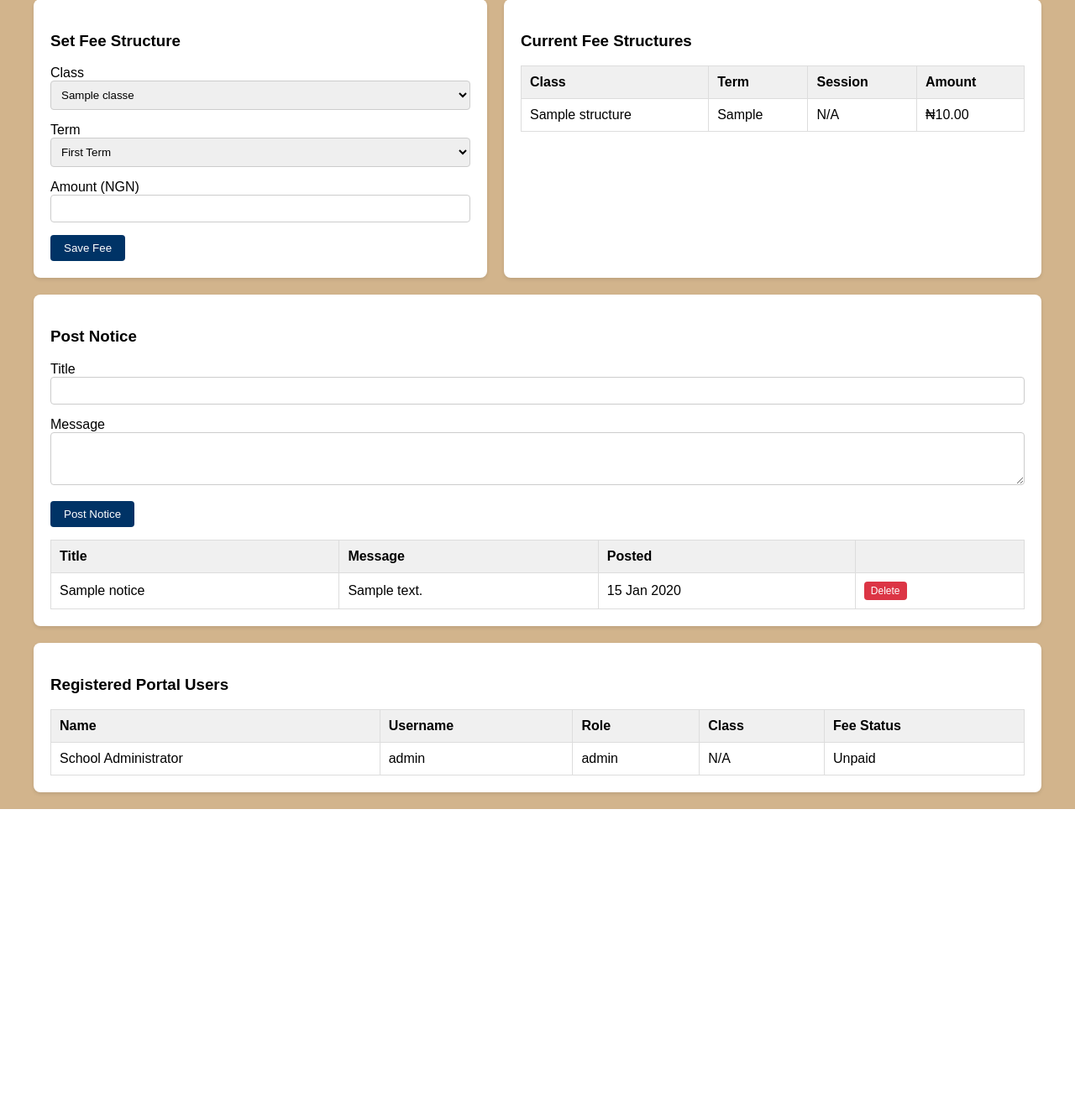
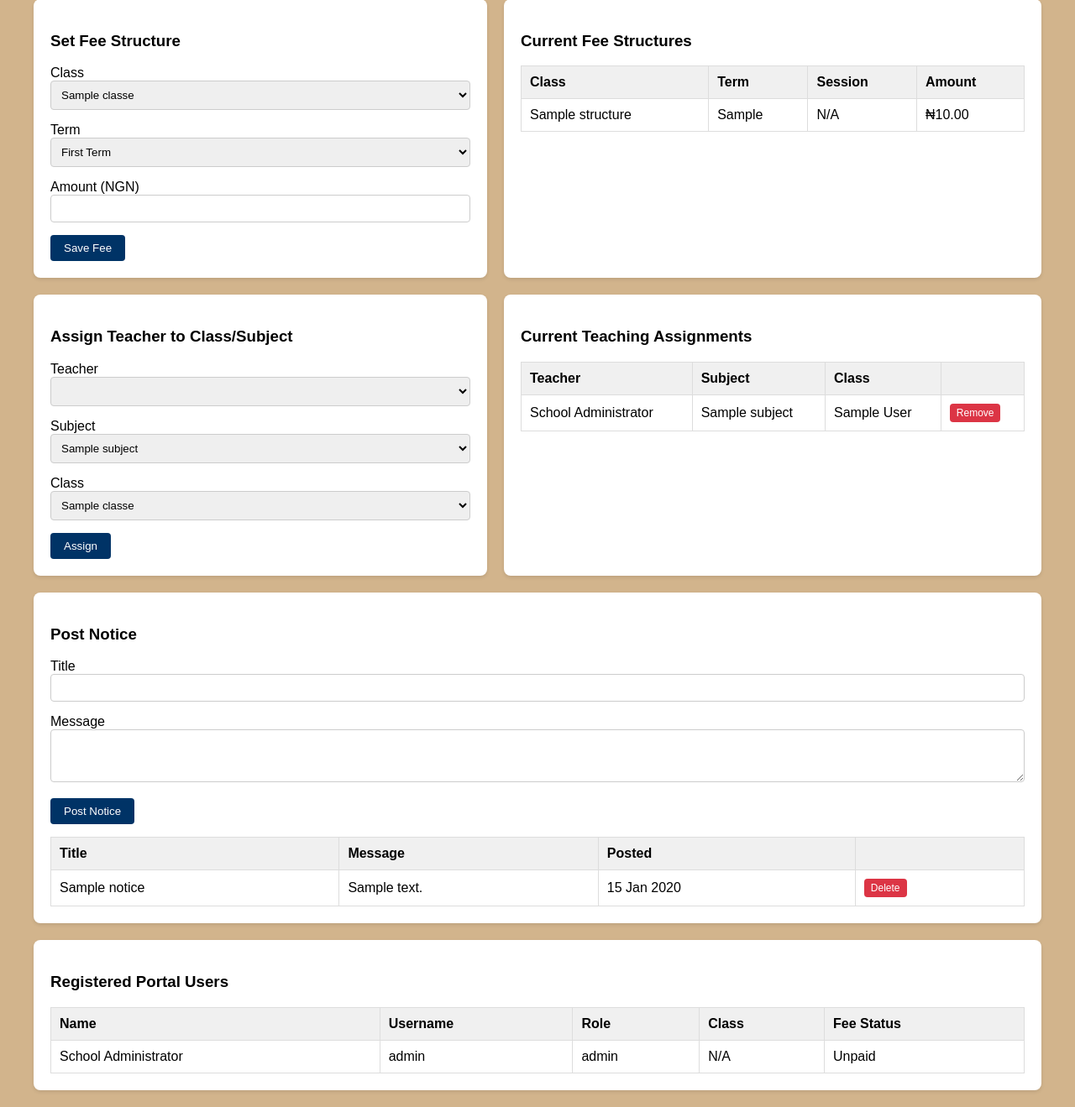
Before and after one commit to rufusofuzor123/prudenceinternationalschool_portal, a Flask app: page /admin/dashboard in a window 1280 px wide. Shown: the part 1966-3285 px from the top of the page at 84% size. Before the commit the page ends 2930 px from the top, so only its background shows below. Run offline with Flask 3, Linux system fonts and the light colour scheme; a user stored in the database is signed in; tables that the repository leaves empty hold one stand-in row (values such as "Sample post"); lists and menus that the app fills with data are empty.

Commit message:
Add teacher-subject-class assignment management (admin)

```diff
--- a/app.py
+++ b/app.py
@@ -121,6 +121,17 @@ class Notice(db.Model):
     title = db.Column(db.String(150), nullable=False)
     body = db.Column(db.Text, nullable=False)
     date_posted = db.Column(db.DateTime, nullable=False)
+
+
+class TeacherAssignment(db.Model):
+    __tablename__ = "teacher_assignments"
+    id = db.Column(db.Integer, primary_key=True)
+    teacher_id = db.Column(db.Integer, db.ForeignKey("users.id"), nullable=False)
+    subject_id = db.Column(db.Integer, db.ForeignKey("subjects.id"), nullable=False)
+    class_name = db.Column(db.String(50), nullable=False)
+
+    teacher = db.relationship("User", backref="teaching_assignments")
+    subject = db.relationship("Subject", backref="teaching_assignments")
 
 
 class AcademicResult(db.Model):
@@ -590,6 +601,27 @@ def admin_dashboard():
             db.session.commit()
             flash("Current session updated!", "success")
 
+        elif action == "assign_teacher":
+            ta_teacher_id = request.form.get("ta_teacher_id")
+            ta_subject_id = request.form.get("ta_subject_id")
+            ta_class_name = request.form.get("ta_class_name")
+            if ta_teacher_id and ta_subject_id and ta_class_name:
+                existing = TeacherAssignment.query.filter_by(
+                    teacher_id=int(ta_teacher_id),
+                    subject_id=int(ta_subject_id),
+                    class_name=ta_class_name
+                ).first()
+                if not existing:
+                    db.session.add(TeacherAssignment(
+                        teacher_id=int(ta_teacher_id),
+                        subject_id=int(ta_subject_id),
+                        class_name=ta_class_name
+                    ))
+                    db.session.commit()
+                    flash("Teacher assigned to class/subject!", "success")
+                else:
+                    flash("This assignment already exists.", "danger")
+
         elif action == "post_notice":
             notice_title = request.form.get("notice_title")
             notice_body = request.form.get("notice_body")
@@ -648,6 +680,7 @@ def admin_dashboard():
     timetable_entries = TimetableEntry.query.all()
     fee_structures = FeeStructure.query.all()
     notices = Notice.query.order_by(Notice.date_posted.desc()).all()
+    teacher_assignments = TeacherAssignment.query.all()
     published = is_results_published()
     return render_template(
         "admin_dashboard.html",
@@ -659,6 +692,7 @@ def admin_dashboard():
         timetable_entries=timetable_entries,
         fee_structures=fee_structures,
         notices=notices,
+        teacher_assignments=teacher_assignments,
         results_published=published
     )
 @app.route("/admin/reset-portal-data", methods=["POST"])
@@ -691,6 +725,19 @@ def reset_portal_data():
 
     flash("Portal data has been reset. Log in fresh with the default admin account.", "success")
     return redirect(url_for("login"))
+
+
+@app.route("/admin/delete-assignment/<int:assignment_id>", methods=["POST"])
+@login_required
+def delete_assignment(assignment_id):
+    if current_user.role != "admin":
+        abort(403)
+    a = db.session.get(TeacherAssignment, assignment_id)
+    if a:
+        db.session.delete(a)
+        db.session.commit()
+        flash("Assignment removed.", "success")
+    return redirect(url_for("admin_dashboard"))
 
 
 @app.route("/admin/delete-notice/<int:notice_id>", methods=["POST"])
--- a/templates/admin_dashboard.html
+++ b/templates/admin_dashboard.html
@@ -214,6 +214,63 @@
     </div>
 </div>
 
+<div class="dashboard-grid" style="margin-top:20px;">
+    <div class="card">
+        <h3>Assign Teacher to Class/Subject</h3>
+        <form method="POST">
+            <input type="hidden" name="action" value="assign_teacher">
+            <div class="form-group">
+                <label>Teacher</label>
+                <select name="ta_teacher_id" class="form-control">
+                    {% for t in teachers %}
+                    <option value="{{ t.id }}">{{ t.full_name }}</option>
+                    {% endfor %}
+                </select>
+            </div>
+            <div class="form-group">
+                <label>Subject</label>
+                <select name="ta_subject_id" class="form-control">
+                    {% for s in subjects %}
+                    <option value="{{ s.id }}">{{ s.name }}</option>
+                    {% endfor %}
+                </select>
+            </div>
+            <div class="form-group">
+                <label>Class</label>
+                <select name="ta_class_name" class="form-control">
+                    {% for c in classes %}
+                    <option value="{{ c.name }}">{{ c.name }}</option>
+                    {% endfor %}
+                </select>
+            </div>
+            <button type="submit" class="btn btn-primary">Assign</button>
+        </form>
+    </div>
+
+    <div class="card">
+        <h3>Current Teaching Assignments</h3>
+        <div class="table-wrapper">
+            <table class="data-table">
+                <thead><tr><th>Teacher</th><th>Subject</th><th>Class</th><th></th></tr></thead>
+                <tbody>
+                    {% for a in teacher_assignments %}
+                    <tr>
+                        <td>{{ a.teacher.full_name }}</td>
+                        <td>{{ a.subject.name }}</td>
+                        <td>{{ a.class_name }}</td>
+                        <td>
+                            <form method="POST" action="{{ url_for('delete_assignment', assignment_id=a.id) }}" onsubmit="return confirm('Remove this assignment?');">
+                                <button type="submit" class="btn btn-danger btn-sm">Remove</button>
+                            </form>
+                        </td>
+                    </tr>
+                    {% endfor %}
+                </tbody>
+            </table>
+        </div>
+    </div>
+</div>
+
 <div class="card" style="margin-top:20px;">
     <h3>Post Notice</h3>
     <form method="POST">
```
